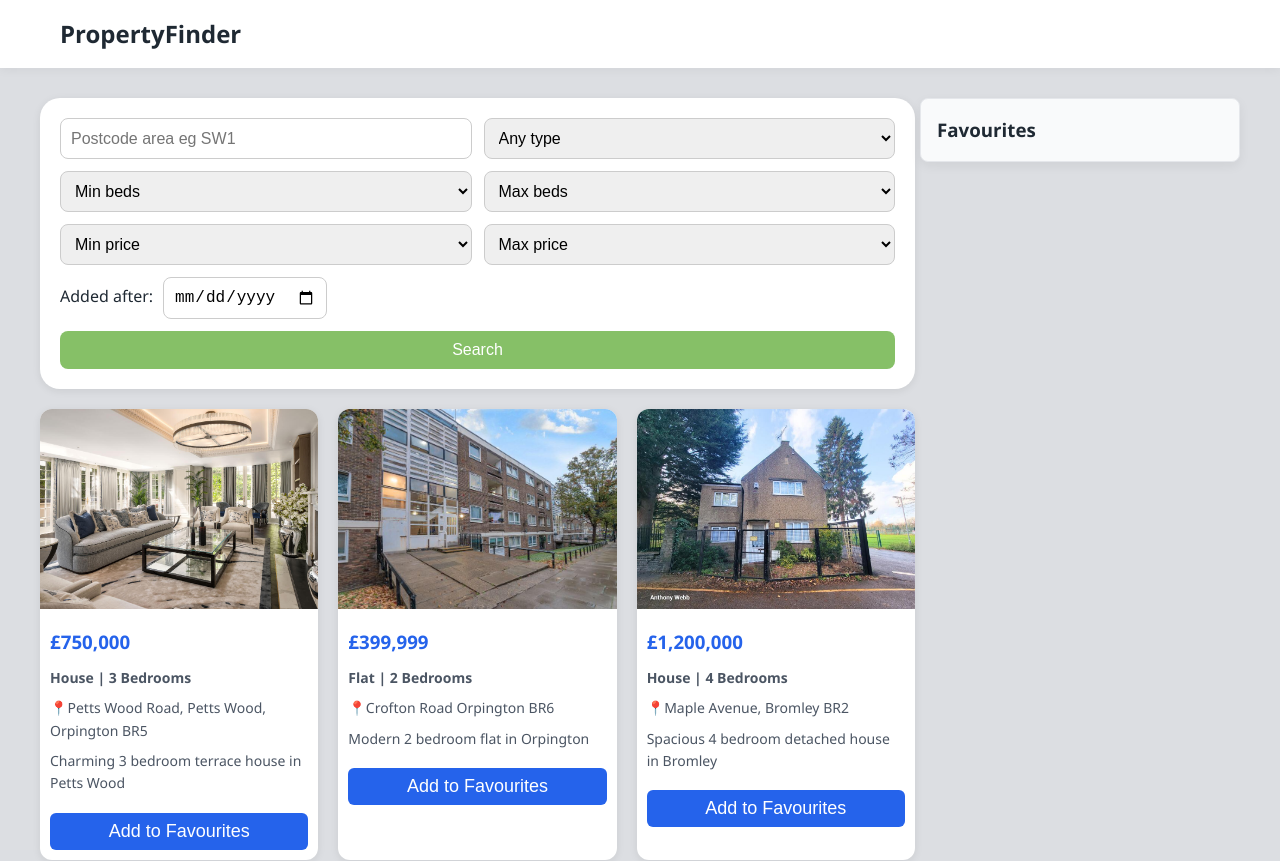
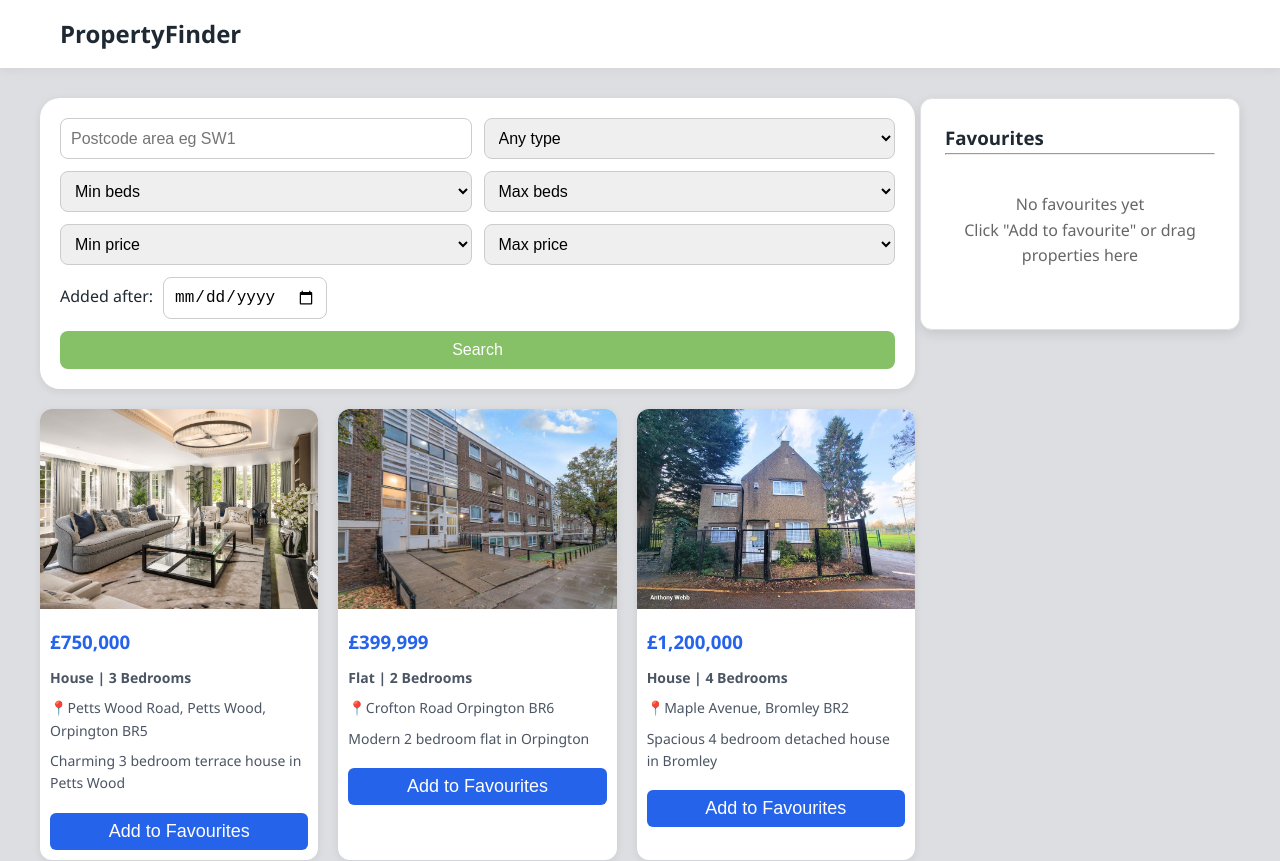
Before and after one commit to thiviru7715/ACS-CW, a React (Vite) app: page / in a window 1280 px wide. Shown: the top 861 px of the page. Built offline with nearby package versions, Linux system fonts and the light colour scheme.

Commit message:
update the favourite panel add text to it

```diff
--- a/src/components/FavouritePanel.jsx
+++ b/src/components/FavouritePanel.jsx
@@ -19,7 +19,17 @@ function FavouritesPanel() {
       }}
     >
       <h3>Favourites</h3>
+      <hr className="divider" />
 
+      {favourites.length === 0 ? (
+        <div className="empty-state">
+          <p className="title">No favourites yet</p>
+          <p className="subtitle">
+            Click "Add to favourite" or drag properties here
+          </p>
+        </div>
+      ) : (
+        <>
           {favourites.map((p) => (
             <div key={p.id} className="favourite-item">
               <img src={p.images[0]} alt={p.title} />
@@ -28,8 +38,10 @@ function FavouritesPanel() {
             </div>
           ))}
 
-      {favourites.length > 0 && (
-        <button onClick={clearFavourites}>Clear all</button>
+          <button onClick={clearFavourites} className="clear-btn">
+            Clear all
+          </button>
+        </>
       )}
     </div>
   );
--- a/src/pages/SearchPage.jsx
+++ b/src/pages/SearchPage.jsx
@@ -14,13 +14,27 @@ function SearchPage() {
     addedAfter: "",
   });
 
+  const [activeFilters, setActiveFilters] = useState({
+    postcode: "",
+    type: "",
+    minBeds: "",
+    maxBeds: "",
+    minPrice: "",
+    maxPrice: "",
+    addedAfter: "",
+  });
+
+  const handleSearch = () => {
+    setActiveFilters(filters);
+  };
+
   const filteredProperties = properties.filter((p) => {
     // Filter by added date
-    if (filters.addedAfter) {
+    if (activeFilters.addedAfter) {
       const propertyDate = new Date(
         `${p.added.month} ${p.added.day}, ${p.added.year}`
       );
-      const filterDate = new Date(filters.addedAfter);
+      const filterDate = new Date(activeFilters.addedAfter);
 
       // Reset time parts for accurate date comparison
       propertyDate.setHours(0, 0, 0, 0);
@@ -31,29 +45,29 @@ function SearchPage() {
       }
     }
     if (
-      filters.postcode &&
-      !p.postcode.startsWith(filters.postcode.toUpperCase())
+      activeFilters.postcode &&
+      !p.postcode.startsWith(activeFilters.postcode.toUpperCase())
     ) {
       return false;
     }
 
-    if (filters.type && p.type !== filters.type) {
+    if (activeFilters.type && p.type !== activeFilters.type) {
       return false;
     }
 
-    if (filters.minBeds && p.bedrooms < Number(filters.minBeds)) {
+    if (activeFilters.minBeds && p.bedrooms < Number(activeFilters.minBeds)) {
       return false;
     }
 
-    if (filters.maxBeds && p.bedrooms > Number(filters.maxBeds)) {
+    if (activeFilters.maxBeds && p.bedrooms > Number(activeFilters.maxBeds)) {
       return false;
     }
 
-    if (filters.minPrice && p.price < Number(filters.minPrice)) {
+    if (activeFilters.minPrice && p.price < Number(activeFilters.minPrice)) {
       return false;
     }
 
-    if (filters.maxPrice && p.price > Number(filters.maxPrice)) {
+    if (activeFilters.maxPrice && p.price > Number(activeFilters.maxPrice)) {
       return false;
     }
 
@@ -63,7 +77,11 @@ function SearchPage() {
   return (
     <div className="container">
 
-      <SearchForm filters={filters} setFilters={setFilters} />
+      <SearchForm
+        filters={filters}
+        setFilters={setFilters}
+        onSearch={handleSearch}
+      />
 
       <div className="results">
         {filteredProperties.map((p) => (
--- a/src/styles/main.css
+++ b/src/styles/main.css
@@ -347,3 +347,24 @@ a {
     grid-template-columns: 1fr;
   }
 }
+
+/* Favourite Panel Styles */
+.favourites-panel {
+  background-color: white;
+  border-radius: 12px;
+  box-shadow: 0 4px 12px rgba(0, 0, 0, 0.1);
+  padding: 24px;
+  min-height: 200px;
+  border: 1px solid #e0e0e0;
+}
+
+.empty-state {
+  text-align: center;
+  color: #666;
+  display: flex;
+  flex-direction: column;
+  justify-content: center;
+  align-items: center;
+  height: 100%;
+  min-height: 150px;
+}
```
Lines whose indentation alone changed are shown as unchanged.
